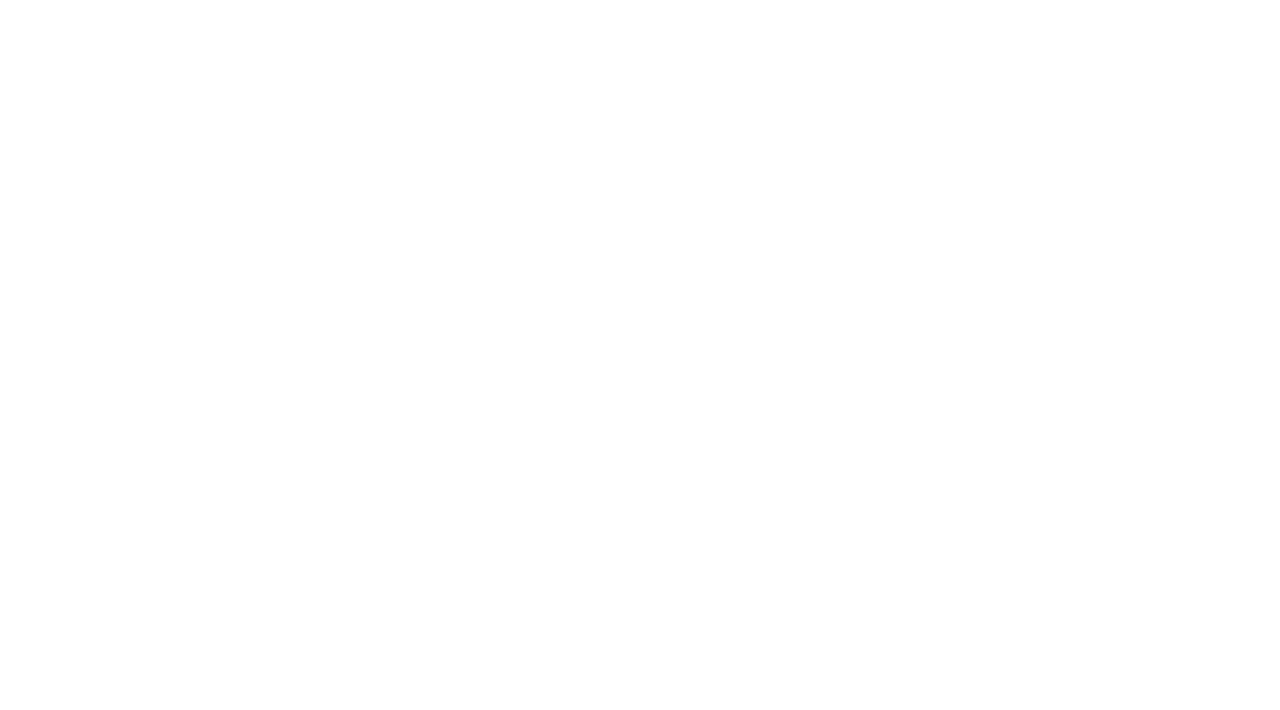
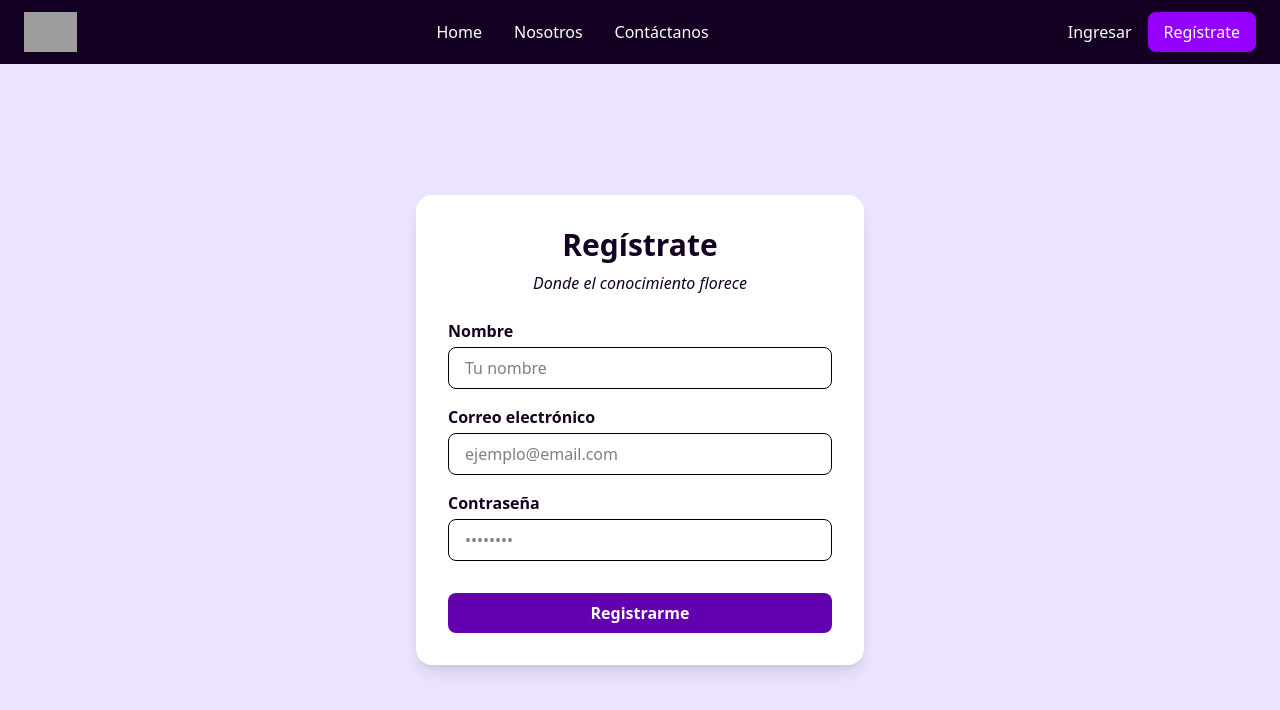
Before and after one commit to SergioCruzSalinas/Axolote, a Vue app: page /auth/registrarse in a window 1280 px wide. Before the commit this address had no page. Shown: the top 710 px of the page. Built offline with nearby package versions, Linux system fonts and the light colour scheme; grey boxes are pictures that could not be loaded.

Commit message:
Se crean las vistas de LoginView y RegisterView

```diff
--- /dev/null
+++ b/src/modules/auth/layouts/Layout.vue
@@ -0,0 +1,7 @@
+<template>
+    <RouterView/>
+</template>
+
+<script setup>
+import { RouterView } from 'vue-router';
+</script>
--- /dev/null
+++ b/src/modules/auth/router/index.ts
@@ -0,0 +1,22 @@
+import type { RouteRecordRaw } from "vue-router";
+
+
+
+
+export const authRoutes: RouteRecordRaw = {
+    path: '/auth',
+    name: 'auth',
+    component: () => import('@/modules/auth/layouts/Layout.vue'),
+    children:[
+        {
+            path: 'iniciar_sesion',
+            name: 'login',
+            component: () => import('@/modules/auth/views/LoginView.vue')
+        },
+        {
+            path: 'registrarse',
+            name: 'register',
+            component: () => import('@/modules/auth/views/RegisterView.vue')
+        }
+    ]
+}
--- /dev/null
+++ b/src/modules/auth/views/LoginView.vue
@@ -0,0 +1,49 @@
+<template>
+  <div class="min-h-screen flex items-center justify-center bg-[#ece4ff] pb-25">
+
+    <div class="bg-white p-8 rounded-2xl shadow-lg w-full max-w-md">
+
+      <div class="flex flex-col items-center gap-2 mb-6">
+        <h2 class="text-3xl text-[#140022] font-semibold">
+          Iniciar sesión
+        </h2>
+        <p class="text-[#140022] italic">
+          Donde el conocimiento florece
+        </p>
+      </div>
+
+      <form class="flex flex-col gap-4">
+
+        <div class="flex flex-col">
+          <label class="text-[#140022] font-semibold mb-1">
+            Correo electrónico
+          </label>
+          <input
+            type="email"
+            class="px-4 py-2 border rounded-lg focus:outline-none focus:ring-2 focus:ring-[#6300b0]"
+            placeholder="ejemplo@email.com"
+          >
+        </div>
+
+        <div class="flex flex-col">
+          <label class="text-[#140022] font-semibold mb-1">
+            Contraseña
+          </label>
+          <input
+            type="password"
+            class="px-4 py-2 border rounded-lg focus:outline-none focus:ring-2 focus:ring-[#6300b0]"
+            placeholder="••••••••"
+          >
+        </div>
+
+        <button
+          class="mt-4 bg-[#6300b0] text-white py-2 rounded-lg font-semibold hover:bg-[#7e22ce] transition">
+          Iniciar sesión
+        </button>
+
+      </form>
+
+    </div>
+
+  </div>
+</template>
--- /dev/null
+++ b/src/modules/auth/views/RegisterView.vue
@@ -0,0 +1,61 @@
+<template>
+  <div class="min-h-screen flex items-center justify-center bg-[#ece4ff] pb-25">
+
+    <div class="bg-white p-8 rounded-2xl shadow-lg w-full max-w-md">
+
+      <div class="flex flex-col items-center gap-2 mb-6">
+        <h2 class="text-3xl text-[#140022] font-semibold">
+          Regístrate
+        </h2>
+        <p class="text-[#140022] italic">
+          Donde el conocimiento florece
+        </p>
+      </div>
+
+      <form class="flex flex-col gap-4">
+
+        <div class="flex flex-col">
+          <label class="text-[#140022] font-semibold mb-1">
+            Nombre
+          </label>
+          <input
+            type="text"
+            class="px-4 py-2 border rounded-lg focus:outline-none focus:ring-2 focus:ring-[#6300b0]"
+            placeholder="Tu nombre"
+          >
+        </div>
+
+        <div class="flex flex-col">
+          <label class="text-[#140022] font-semibold mb-1">
+            Correo electrónico
+          </label>
+          <input
+            type="email"
+            class="px-4 py-2 border rounded-lg focus:outline-none focus:ring-2 focus:ring-[#6300b0]"
+            placeholder="ejemplo@email.com"
+          >
+        </div>
+
+        <div class="flex flex-col">
+          <label class="text-[#140022] font-semibold mb-1">
+            Contraseña
+          </label>
+          <input
+            type="password"
+            class="px-4 py-2 border rounded-lg focus:outline-none focus:ring-2 focus:ring-[#6300b0]"
+            placeholder="••••••••"
+          >
+        </div>
+
+        <button
+          class="mt-4 bg-[#6300b0] text-white py-2 rounded-lg font-semibold hover:bg-[#7e22ce] transition"
+        >
+          Registrarme
+        </button>
+
+      </form>
+
+    </div>
+
+  </div>
+</template>
--- a/src/modules/main/components/NavigationView.vue
+++ b/src/modules/main/components/NavigationView.vue
@@ -27,13 +27,13 @@
 
       <div class="flex items-center gap-4">
 
-        <RouterLink>
+        <RouterLink :to="{name:'login'}">
           <button class="text-white font-medium hover:text-[#b30086] transition">
             Ingresar
           </button>
         </RouterLink>
 
-        <RouterLink>
+        <RouterLink :to="{name:'register'}">
           <button class="bg-[#9400ff] text-white px-4 py-2 rounded-lg font-medium hover:bg-[#b30086] transition">
             Regístrate
           </button>
--- a/src/modules/main/layouts/LayoutMain.vue
+++ b/src/modules/main/layouts/LayoutMain.vue
@@ -13,3 +13,9 @@
 import { RouterView } from 'vue-router';
 import NavigationView from '../components/NavigationView.vue';
 </script>
+
+<style>
+body {
+    background: #ece4ff;
+}
+</style>
--- a/src/router/index.ts
+++ b/src/router/index.ts
@@ -1,4 +1,5 @@
 
+import { authRoutes } from '@/modules/auth/router'
 import LayoutMain from '@/modules/main/layouts/LayoutMain.vue'
 import HomeView from '@/modules/main/views/HomeView.vue'
 import { createRouter, createWebHistory } from 'vue-router'
@@ -24,7 +25,8 @@ const routes = [
         path: 'contact',
         name: 'contact',
         component: ()=>import('@/modules/main/views/ContactView.vue')
-      }
+      },
+      authRoutes
     ]
   }
 ]
```
